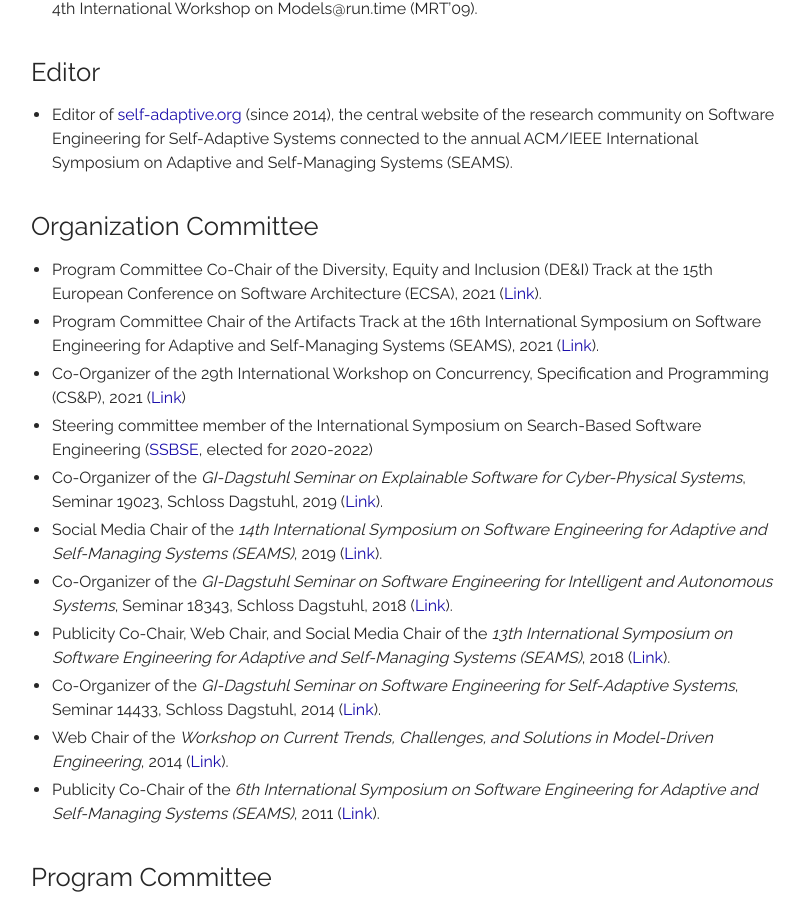
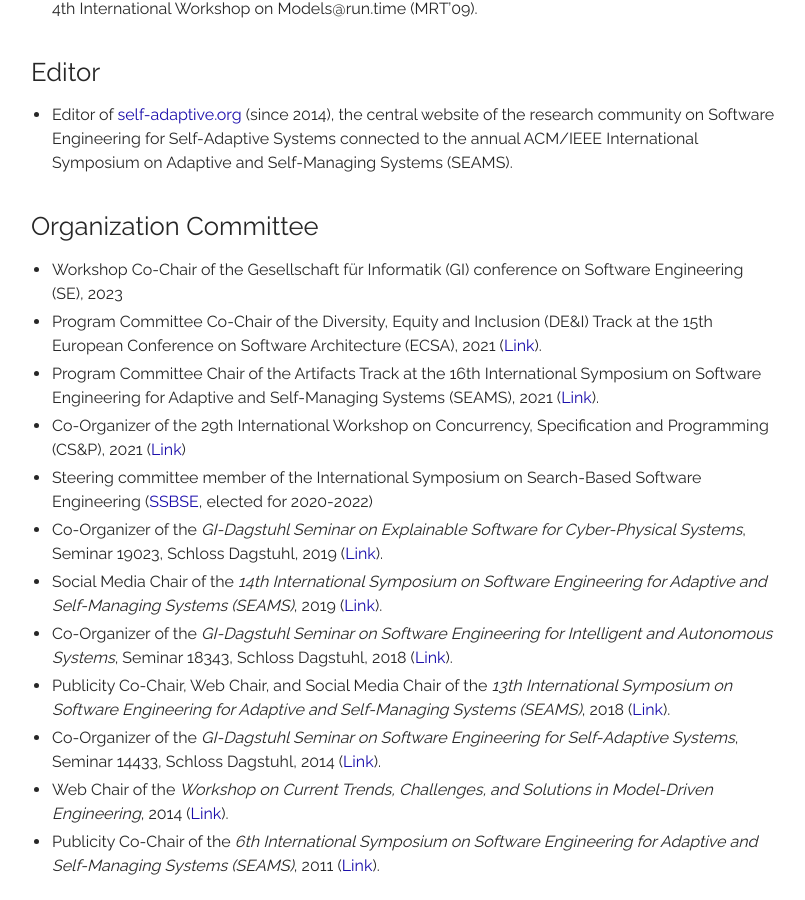
Before and after one commit to thomas-vogel/thomas-vogel.github.io, a Jekyll site: the page built from _pages/activities.md, in a window 1280 px wide and 900 px high, scrolled down 965 px. Shown: the whole window, without its empty margins (234-1039 px from the left). Built offline with Jekyll 4.4.1, drawn with Linux system fonts in a browser that asks for light colours.

Commit message:
Add SE 2023 Workshop Co-Chair.

```diff
--- a/_pages/activities.md
+++ b/_pages/activities.md
@@ -33,6 +33,7 @@ layout: page
 
 ## Organization Committee
 
+* Workshop Co-Chair of the Gesellschaft für Informatik (GI) conference on Software Engineering (SE), 2023
 * Program Committee Co-Chair of the Diversity, Equity and Inclusion (DE&I) Track at the 15th European Conference on Software Architecture (ECSA), 2021 ([Link](https://conf.researchr.org/track/ecsa-2021/ecsa-2021-diversity-equity-and-inclusion){:target="_blank"}).
 * Program Committee Chair of the Artifacts Track at the 16th International Symposium on Software Engineering for Adaptive and Self-Managing Systems (SEAMS), 2021 ([Link](https://conf.researchr.org/home/seams-2021){:target="_blank"}).
 * Co-Organizer of the 29th International Workshop on Concurrency, Specification and Programming (CS&P), 2021 ([Link](https://www2.informatik.hu-berlin.de/csp2021/){:target="_blank"})
```
